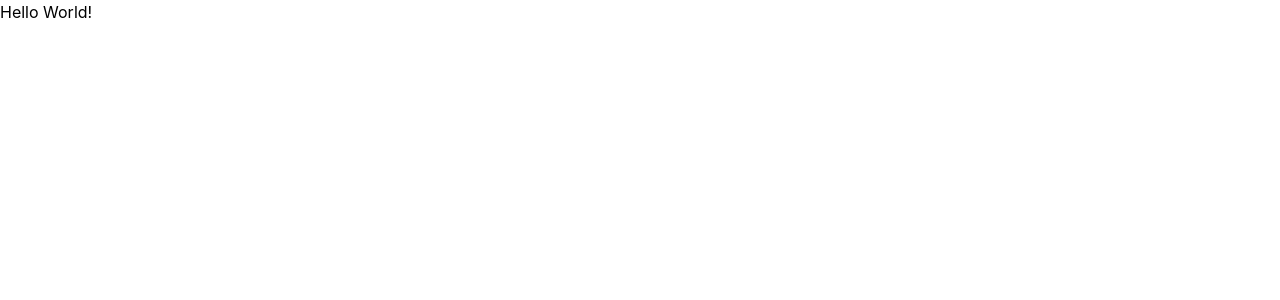
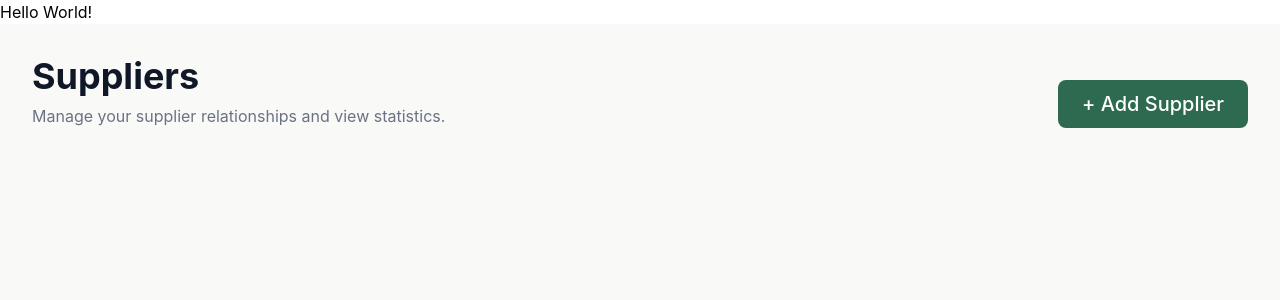
Before and after one commit to shsalima/smart-invoice-payment-tracking, a React (Vite) app in the folder front-end/: page /suppliers in a window 1280 px wide. Shown: the top 300 px of the page. Built offline with nearby package versions, Linux system fonts and the light colour scheme.

Commit message:
travail sur section hero supplier

```diff
--- a/front-end/src/App.jsx
+++ b/front-end/src/App.jsx
@@ -1,7 +1,10 @@
+import SupplierPage from "./pages/SupplierPage";
+
 function App() {
     return (
         <>
             <h1>Hello World!</h1>
+            <SupplierPage/>
         </>
     );
 }
--- a/front-end/src/components/suppliers/SupplierHero.jsx
+++ b/front-end/src/components/suppliers/SupplierHero.jsx
@@ -1,9 +1,22 @@
 
 
 
-export default function SupplierHero(){
+
+export default function SupplierHero({loading}){
     return(
-        <div>
+        <div className="min-h-screen bg-[#F9F9F8] p-8">
+            <div className="flex justify-between items-end mb-8">
+                <div>
+                    <h1 className="text-4xl font-bold text-gray-900 mb-2">Suppliers</h1>
+                    <p className="text-gray-500">Manage your supplier relationships and view statistics.</p>
+                </div>
+                <button className="bg-[#2D6A4F] hover:bg-[#1B4332] text-white px-6 py-2.5 rounded-lg font-medium flex items-center gap-2 transition-colors ">
+                    <span className="text-xl">
+                    + Add Supplier
+                    </span>
+                </button>
+            </div>
+
 
         </div>
     )
--- a/front-end/src/pages/SupplierPage.jsx
+++ b/front-end/src/pages/SupplierPage.jsx
@@ -1,8 +1,10 @@
+import SupplierHero from "../components/suppliers/SupplierHero";
 
 
 export default function SupplierPage(){
     return(
         <div>
+            <SupplierHero/>
 
         </div>
     )
```
